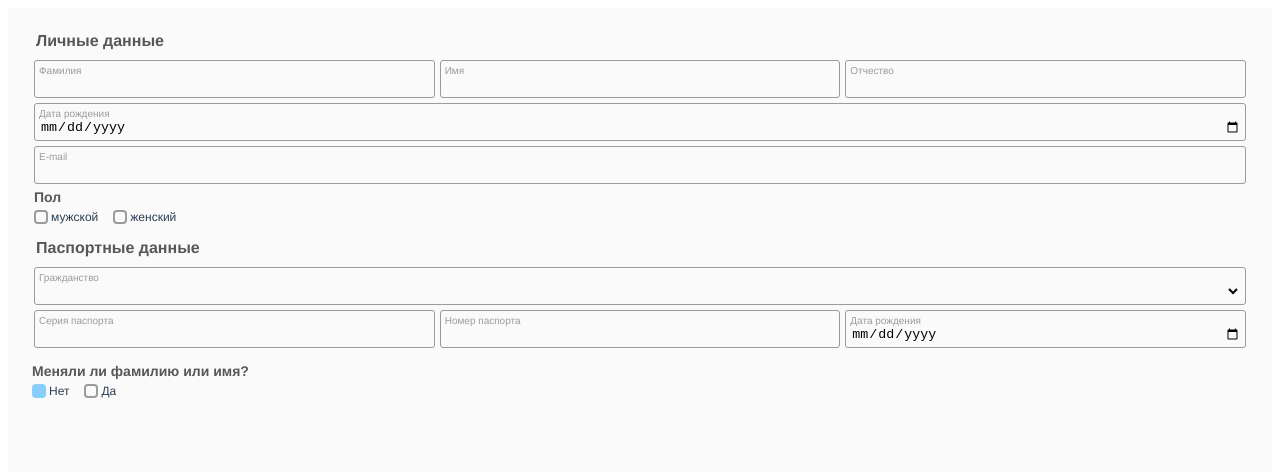
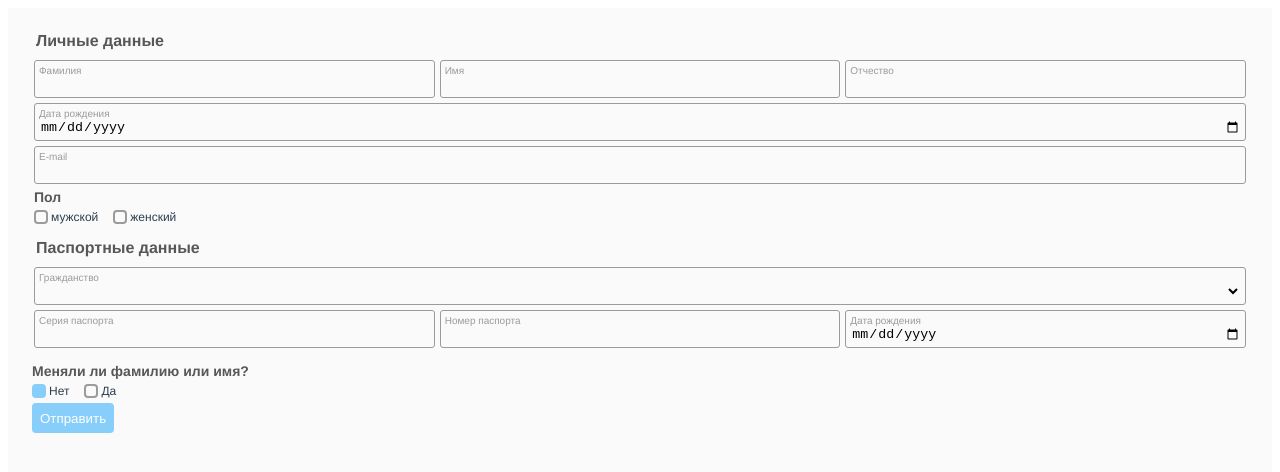
Before and after one commit to ozon-edu-vue-2021/required-task-4-vovasap, a Vue app: page / in a window 1280 px wide. Shown: the top 472 px of the page. Built offline with nearby package versions, Linux system fonts and the light colour scheme.

Commit message:
feat: add button for send data

```diff
--- a/src/assets/css/main.css
+++ b/src/assets/css/main.css
@@ -106,3 +106,22 @@
   border: 2px solid #87cefa;
   background: #87cefa;
 }
+
+/* button */
+
+.button__input {
+  height: 30px;
+  color: #fff;
+  border: 2px solid #87cefa;
+  border-radius: 4px;
+  background: #87cefa;
+}
+
+.button__input:hover {
+  cursor: pointer;
+}
+
+.button__input:active {
+  background: #fff;
+  color: #575757;
+}
--- a/src/components/Form.vue
+++ b/src/components/Form.vue
@@ -1,5 +1,5 @@
 <template>
-  <div class="form">
+  <form class="form" @submit.prevent="sendData">
     <PersonalDataForm label="Name" v-model="personalData" />
     <PassportDataForm label="Name" v-model="passportData" />
     <VRadio
@@ -11,10 +11,11 @@
       title="Меняли ли фамилию или имя?"
     />
     <div v-if="isChangedName" class="d-flex">
-      <VInput v-model="personalData.prevLastName" label="Фамилия" type="text" />
-      <VInput v-model="personalData.prevFirsName" label="Имя" type="text" />
+      <VInput v-model="prevLastName" label="Фамилия" type="text" />
+      <VInput v-model="prevFirstName" label="Имя" type="text" />
     </div>
-  </div>
+    <input class="button__input" value="Отправить" type="submit" />
+  </form>
 </template>
 
 <script>
@@ -50,18 +51,43 @@ export default {
         latinLastName: '',
       },
       isChangedName: false,
-      prevFirsName: '',
+      prevFirstName: '',
       prevLastName: '',
     }
   },
-  methods: {},
-  computed: {
-    personProfile() {
-      return {
+  methods: {
+    sendData() {
+      let passportData = null
+      let changedName = null
+      if(this.passportData.citizenship === 'Russia' || this.passportData.citizenship === null) {
+        passportData = {
+          passportSerialNumber: this.passportData.passportSerialNumber,
+          passportReleaseDate: this.passportData.passportReleaseDate,
+        }
+      } else {
+        passportData = {
+          passportReleaseCountry:this.passportData.passportReleaseCountry,
+          passportType:this.passportData.passportType,
+          latinFirstName:this.passportData.latinFirstName,
+          latinLastName:this.passportData.latinLastName,
+        }
+      }
+      if (this.isChangedName) {
+        changedName = {
+          prevFirstName: this.prevFirstName,
+          prevLastName: this.prevLastName,
+        }
+      }
+
+      console.log('body response', {
         ...this.personalData,
-        ...this.passportData,
-      }
-    },
+        ...passportData,
+        citizenship: this.passportData.citizenship,
+        passportNumber:  this.passportData.passportNumber,
+        ...changedName
+      });
+
+    }
   },
 }
 </script>
```
